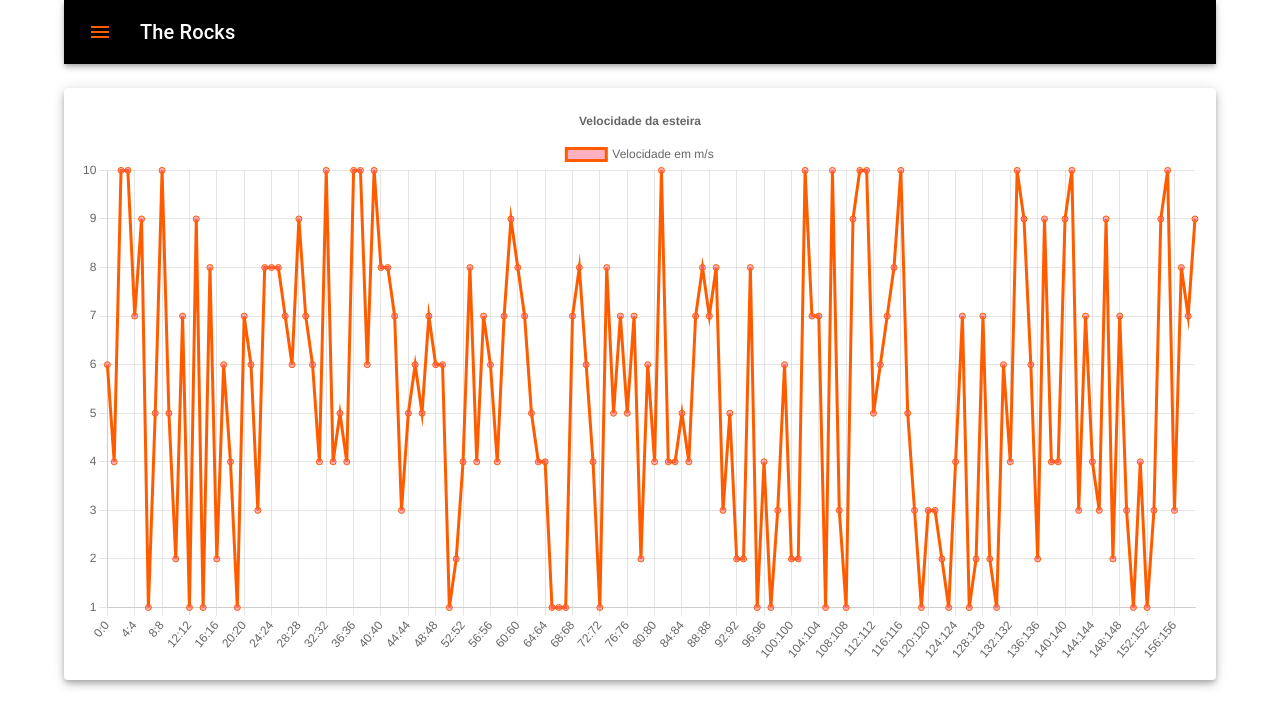
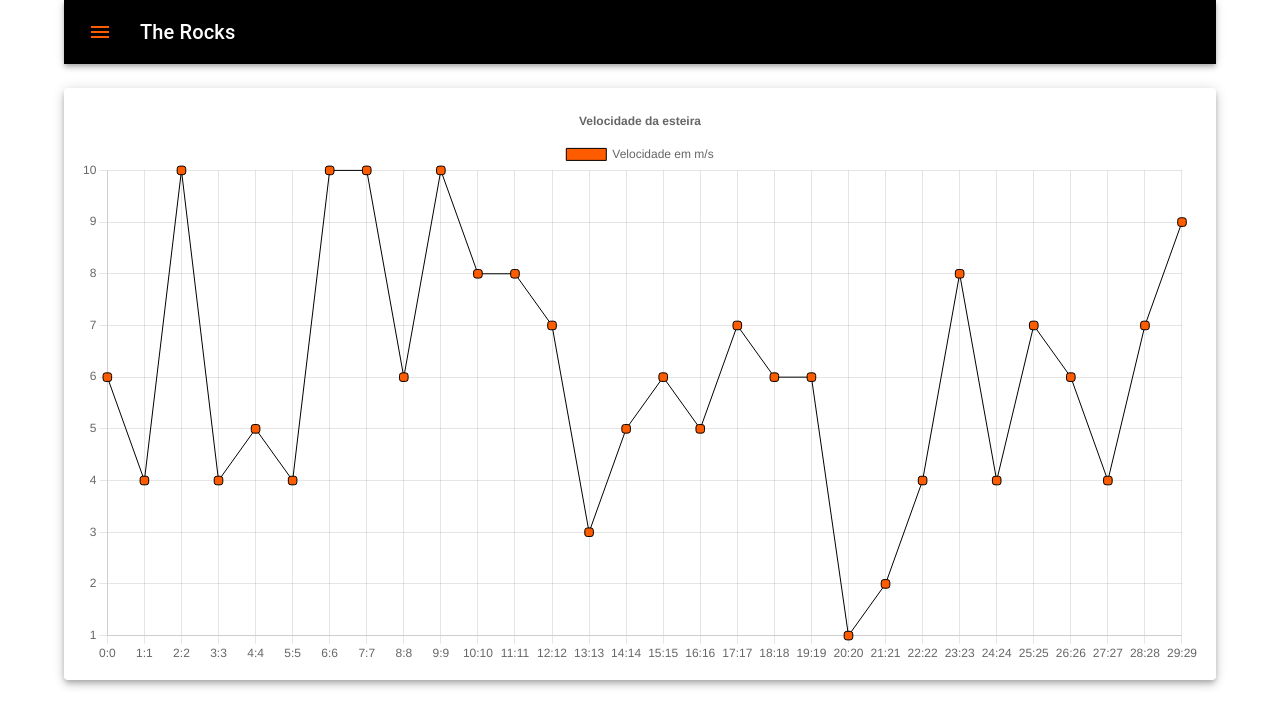
Before and after one commit to anthonphax/rocks, a React (Vite) app: page / in a window 1280 px wide. Shown: the top 726 px of the page. Built offline with nearby package versions, Linux system fonts and the light colour scheme.

Commit message:
wip charts

```diff
--- a/package.json
+++ b/package.json
@@ -21,7 +21,8 @@
     "react-chartjs-2": "^5.2.0",
     "react-dom": "^18.2.0",
     "react-redux": "^8.1.3",
-    "react-router-dom": "^6.17.0"
+    "react-router-dom": "^6.17.0",
+    "socket.io-client": "^4.7.2"
   },
   "devDependencies": {
     "@types/react": "^18.2.15",
--- a/src/App.tsx
+++ /dev/null
@@ -1,19 +0,0 @@
-import { Container } from '@mui/material'
-import { Outlet } from 'react-router-dom'
-import { AppBar, Drawer } from './components'
-import { Dashboard } from './pages'
-
-const App: React.FC = () => {
-
-  return (
-    <Container maxWidth='lg'>
-      <AppBar />
-      <Drawer>
-        <Dashboard />
-        <Outlet />
-      </Drawer>
-    </Container>
-  )
-}
-
-export default App
--- a/src/components/Dashboard/MonitoringChart.tsx
+++ b/src/components/Dashboard/MonitoringChart.tsx
@@ -1,3 +1,4 @@
+import { useMemo } from 'react'
 import {
     Chart as ChartJS,
     CategoryScale,
@@ -6,11 +7,12 @@ import {
     LineElement,
     Title,
     Tooltip,
-    Legend
+    Legend,
+    ChartData
 } from "chart.js";
 import { Line } from "react-chartjs-2";
 import { faker } from '@faker-js/faker';
-import { Box, Card } from '@mui/material'
+import { Box, Card } from '@mui/material';
 
 ChartJS.register(
     CategoryScale,
@@ -22,9 +24,9 @@ ChartJS.register(
     Legend
 );
 
-const labels = Array.from({ length: 160 }).map((_, i) => `${i}:${i}`);
-
-const options = {
+const MonitoringChart = () => {
+    const labels = useMemo(() => Array.from({ length: 30 }).map((_, i) => `${i}:${i}`), []);
+    const options = useMemo(() => ({
         responsive: true,
         plugins: {
             legend: {
@@ -35,22 +37,22 @@ const options = {
                 text: 'Velocidade da esteira',
             },
         },
-};
-
-const data = {
+    }), [])
+    const data: ChartData<"line", number[], string> = useMemo(() => ({
         labels,
         datasets: [
             {
                 label: 'Velocidade em m/s',
                 data: labels.map(() => faker.number.int({ min: 1, max: 10 })),
-            borderColor: '#FF5C00',
-            backgroundColor: 'rgb(255, 99, 132, 0.5)',
+                borderColor: 'black',
+                backgroundColor: '#FF5C00',
+                pointRadius: 5,
+                borderWidth: 1,
+                pointStyle: 'rectRounded'
             },
         ],
-};
+    }), []);
 
-
-const MonitoringChart = () => {
     return (
         <Box marginY={3}>
             <Card elevation={5} sx={{ padding: 2 }}>
--- a/src/main.tsx
+++ b/src/main.tsx
@@ -5,13 +5,20 @@ import routes from './routes'
 import { store } from './redux/store'
 import { Provider } from 'react-redux'
 import './index.css'
+import { AppBar, Drawer } from './components'
+import Container from '@mui/material/Container'
 
 const router = createBrowserRouter(routes)
 
 ReactDOM.createRoot(document.getElementById('root')!).render(
   <React.StrictMode>
     <Provider store={store}>
-      <RouterProvider router={router} />
+      <Container maxWidth='lg'>
+        <AppBar />
+        <Drawer>
+          <RouterProvider router={router} />
+        </Drawer>
+      </Container>
     </Provider>
   </React.StrictMode>,
 )
--- a/tsconfig.json
+++ b/tsconfig.json
@@ -7,12 +7,12 @@
     "skipLibCheck": true,
 
     /* Bundler mode */
-    "moduleResolution": "bundler",
-    "allowImportingTsExtensions": true,
+    "moduleResolution": "Node",
     "resolveJsonModule": true,
     "isolatedModules": true,
     "noEmit": true,
     "jsx": "react-jsx",
+    "allowSyntheticDefaultImports": true,
 
     /* Linting */
     "strict": true,
```
Also changed, not shown: src/context/Global.tsx (deleted, +0 -11 lines), src/routes.tsx (+8 -6 lines), 1 other file (tests, documents, lock files or other folders). Lines whose indentation alone changed are shown as unchanged.
